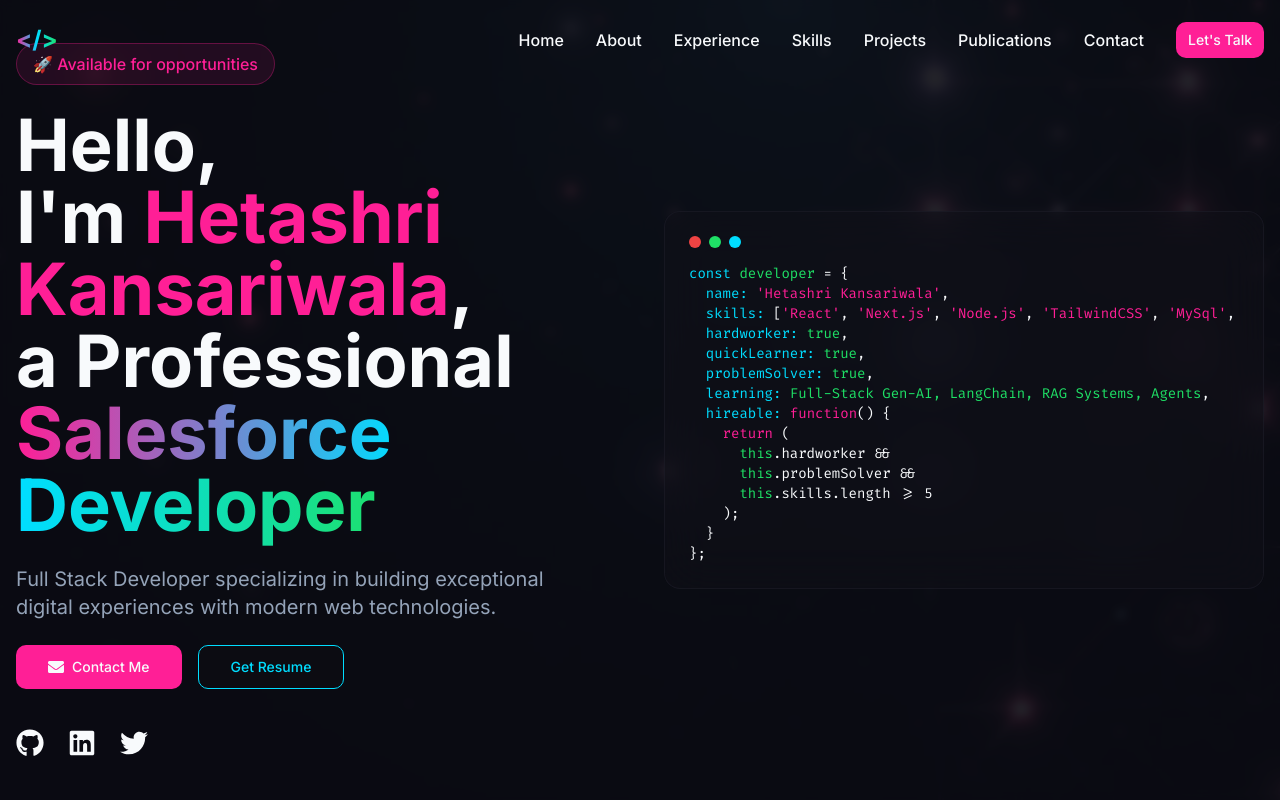
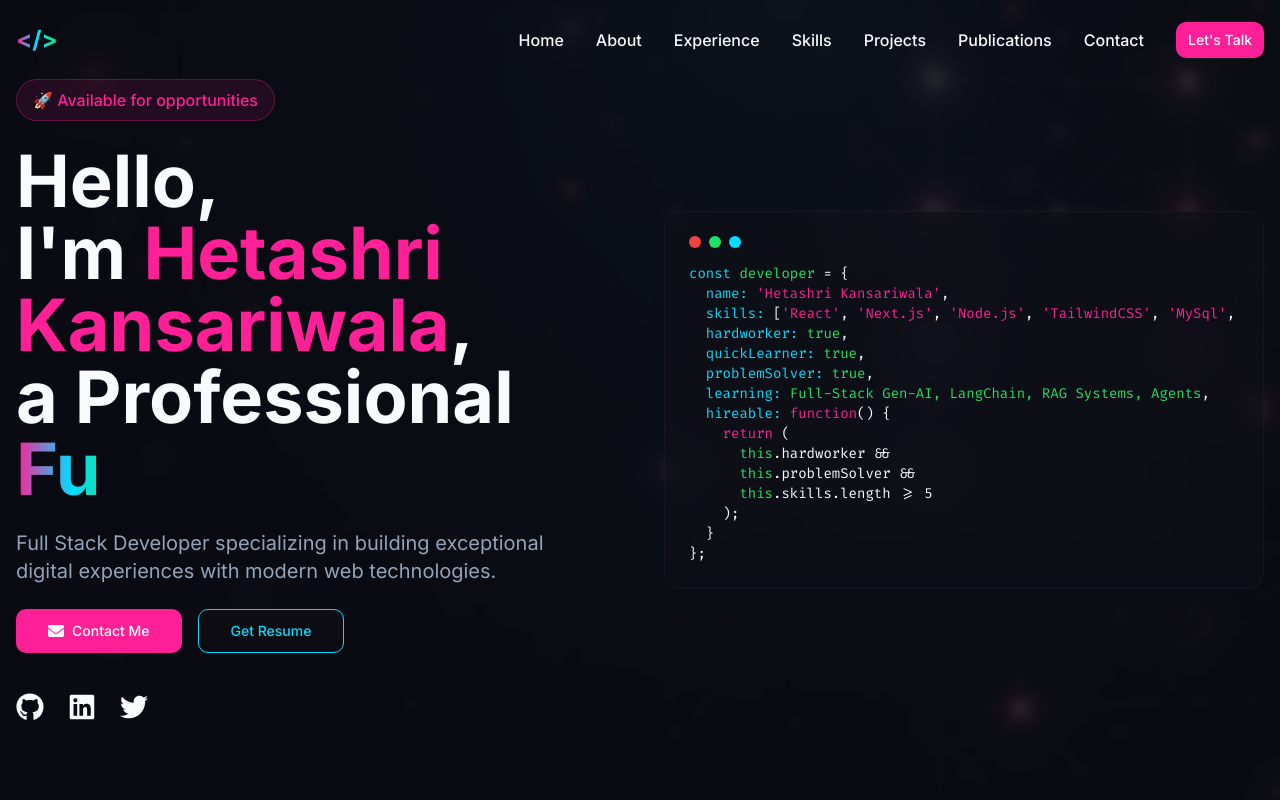
Before and after one commit to hetashridk/Hetashri_Kansariwala, a React (Vite) app: page / in a window 1280 px wide. Shown: the top 800 px of the page. Built offline with nearby package versions, Linux system fonts and the light colour scheme; the HTML template or start-up script is replaced by a standard one.

Commit message:
feat: add Hero section component with animated text and developer information.

```diff
--- a/src/components/Hero.tsx
+++ b/src/components/Hero.tsx
@@ -61,10 +61,10 @@ const Hero = () => {
                   sequence={[
                     'Full Stack Developer',
                     2000,
-                    // 'Freelancer',
-                    // 2000,
-                    'Salesforce Developer',
-                    2000
+                    'Freelancer',
+                    2000,
+                    // 'Salesforce Developer',
+                    // 2000
                     // 'AI Engineer',
                     // 2000,
                   ]}
```
